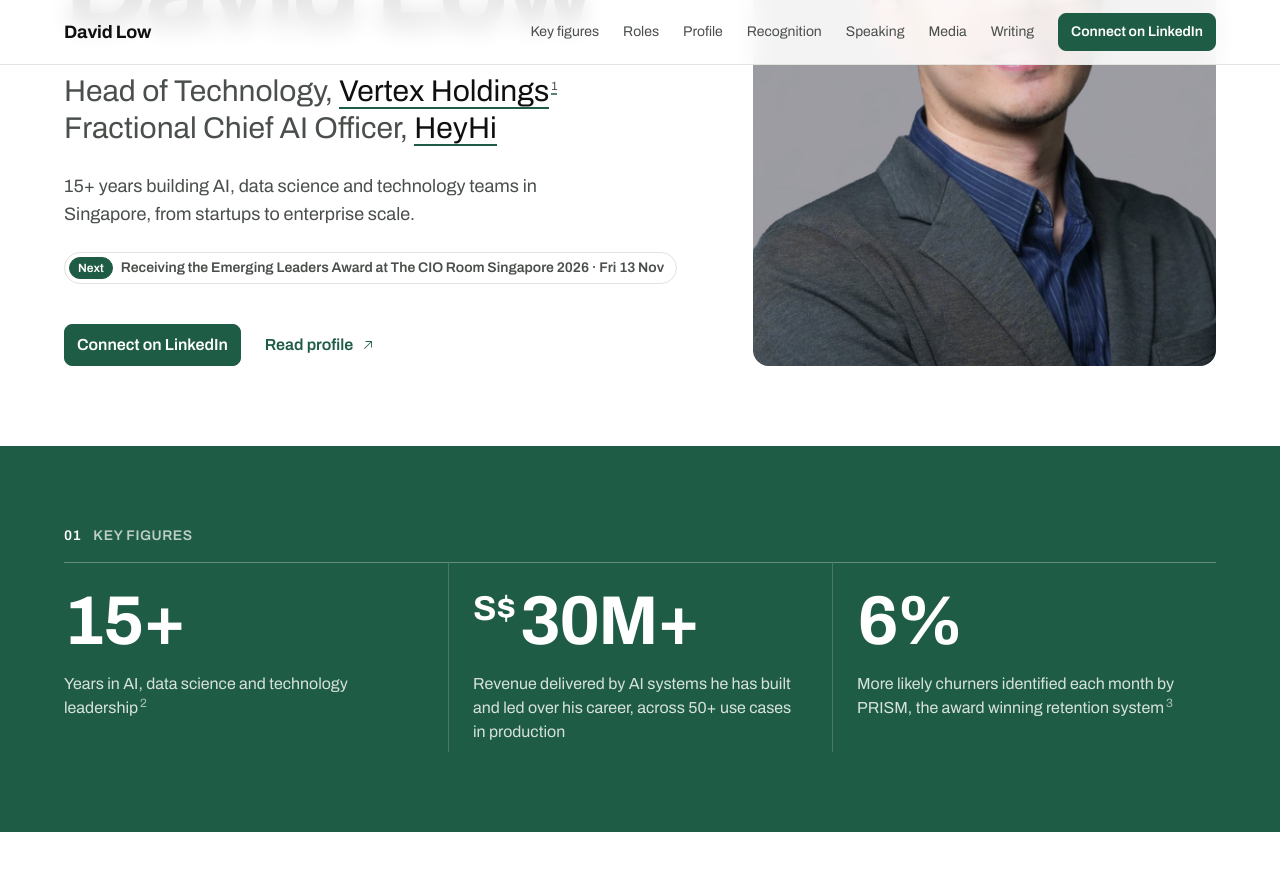
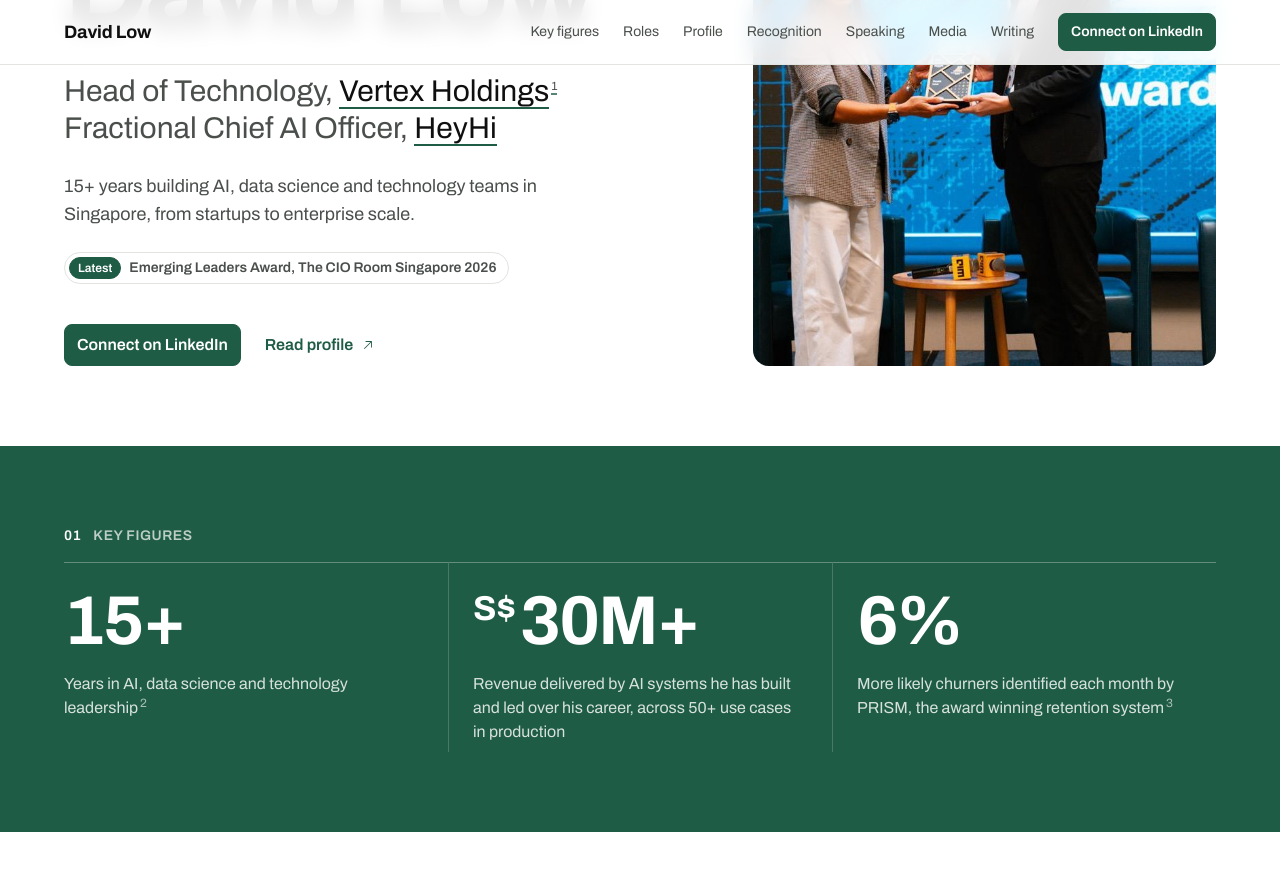
Before and after one commit to davidlowjw/davidlowjw.github.io, a Jekyll site: the page index.html, which Jekyll copies as it is, in a window 1280 px wide and 900 px high, scrolled down 342 px. Shown: the top 871 px of the window. Built offline with Jekyll 4.4.1, drawn with Linux system fonts in a browser that asks for light colours.

Commit message:
Hero: Emerging Leaders Award photo (4:5 crop); mark award as received

```diff
--- a/index.html
+++ b/index.html
@@ -50,14 +50,14 @@
       <p class="hero__role">Head of Technology, <a href="https://vertexholdings.com/team/" rel="noopener">Vertex Holdings</a><sup><a href="#fn1" class="fn">1</a></sup><br>
         Fractional Chief AI Officer, <a href="https://www.heyhi.sg/" rel="noopener">HeyHi</a></p>
       <p class="hero__intro">15+ years building AI, data science and technology teams in Singapore, from startups to enterprise scale.</p>
-      <a class="next" href="https://thecioroom.com/events/the-cio-room-singapore-2026" rel="noopener"><span class="pill pill--accent">Next</span> Receiving the Emerging Leaders Award at The CIO Room Singapore 2026 · Fri 13 Nov</a>
+      <a class="next" href="https://thecioroom.com/events/the-cio-room-singapore-2026" rel="noopener"><span class="pill pill--accent">Latest</span> Emerging Leaders Award, The CIO Room Singapore 2026</a>
       <div class="hero__ctas">
         <a class="btn" href="https://www.linkedin.com/in/davidlowjw/" rel="noopener">Connect on LinkedIn</a>
         <a class="arrow" href="#profile">Read profile</a>
       </div>
     </div>
     <figure class="hero__photo">
-      <img src="/assets/img/v2/david-hero.jpg" width="960" height="1200" alt="Portrait of David Low" fetchpriority="high">
+      <img src="/assets/img/v2/david-hero-award-2026.jpg" width="682" height="853" alt="David Low receiving the Emerging Leaders Award on stage at The CIO Room Singapore 2026" fetchpriority="high">
     </figure>
   </div>
 </section>
@@ -152,7 +152,7 @@
     <div class="award-grid">
       <a class="award" href="https://thecioroom.com/events/the-cio-room-singapore-2026" rel="noopener">
         <span class="award__logo"><img src="/assets/img/v2/awards/the-cio-room.png" width="80" height="51" alt="The CIO Room" loading="lazy"></span>
-        <span class="award__body"><time>13 Nov 2026</time><strong>Emerging Leaders Award <span class="pill pill--accent">Upcoming</span></strong><span>The CIO Room Singapore 2026</span></span>
+        <span class="award__body"><time>13 Nov 2026</time><strong>Emerging Leaders Award</strong><span>The CIO Room Singapore 2026</span></span>
       </a>
       <a class="award" href="https://airevolutionsummit.com/singapore/" rel="noopener">
         <span class="award__logo"><img src="/assets/img/v2/awards/ai-revolution-summit.png" width="192" height="29" alt="AI Revolution Summit" loading="lazy"></span>
```
Also changed, not shown: assets/img/v2/david-hero-award-2026.jpg (added).
